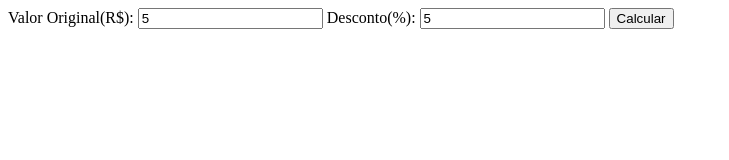
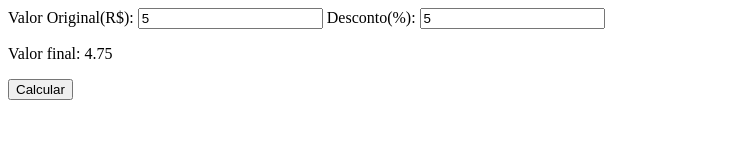
Before and after one commit to alexsanderlinux/pratique_m4, a plain HTML site: page index.html in a window 1280 px wide. Both pictures are taken after typing "5", "5" into the empty fields and a click on the button "Calcular". Shown: the whole page, without its empty margins (0-729 px from the left). Drawn offline with Linux system fonts and the light colour scheme.

Commit message:
praticando javaScript

```diff
--- /dev/null
+++ b/calculadora.js
@@ -0,0 +1,18 @@
+function calcularDesconto(){
+
+    //Entrada
+    let valorOriginal = document.getElementById("valor").value;
+    let desconto = document.getElementById("desconto").value;
+
+    //processamento
+    let valorDesconto = (valorOriginal * desconto) / 100;
+    let valorFinal = valorOriginal - valorDesconto;
+
+
+
+    //saida
+
+    document.getElementById("resultado").textContent = "Valor final: " + valorFinal;
+
+
+}
--- a/index.html
+++ b/index.html
@@ -4,6 +4,7 @@
     <meta charset="UTF-8">
     <meta name="viewport" content="width=device-width, initial-scale=1.0">
     <title>Document</title>
+    <script src="calculadora.js"></script>
 </head>
 <body>
     <label for="valor">Valor Original(R$): </label>
@@ -12,6 +13,7 @@
     <label for="desconto">Desconto(%): </label>
     <input type="number" id="desconto">
 
-    <button>Calcular</button>
+    <p id="resultado"></p>
+    <button onclick="calcularDesconto()">Calcular</button>
 </body>
 </html>
```
